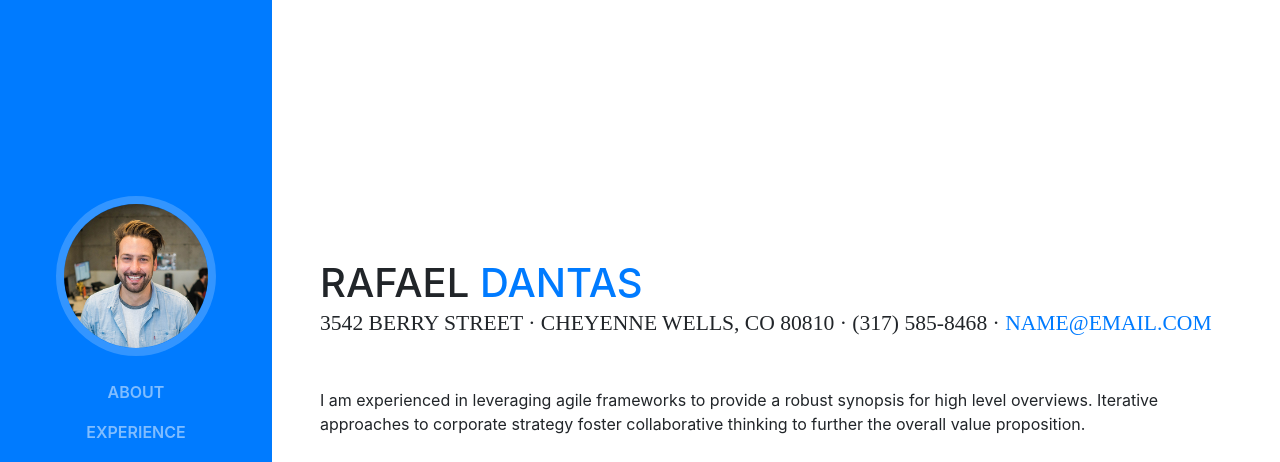
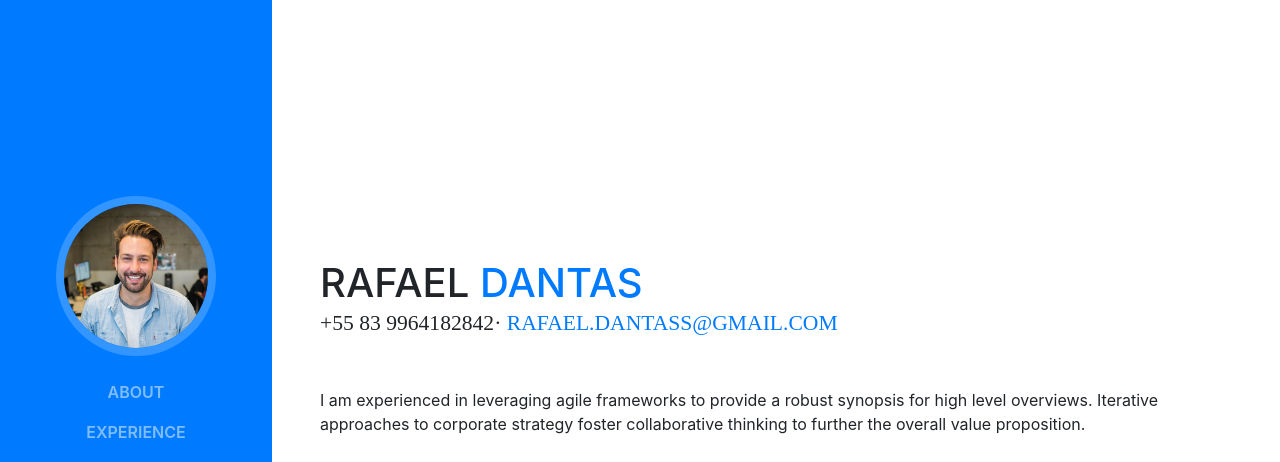
Before and after one commit to rafaeldantass-zz/rdantasss.github.io, a website with bundled scripts: page index.html in a window 1280 px wide. Shown: the top 462 px of the page. Built offline with nearby package versions, Linux system fonts and the light colour scheme; a web font is replaced by a local one.

Commit message:
Alteracao de endereco, telefone e email

```diff
--- a/index.html
+++ b/index.html
@@ -68,8 +68,8 @@
           <h1 class="mb-0">Rafael
             <span class="text-primary">Dantas</span>
           </h1>
-          <div class="subheading mb-5">3542 Berry Street · Cheyenne Wells, CO 80810 · (317) 585-8468 ·
-            <a href="mailto:name@email.com">name@email.com</a>
+          <div class="subheading mb-5">+55 83 9964182842·
+            <a href="mailto:name@email.com">rafael.dantass@gmail.com</a>
           </div>
           <p class="mb-5">I am experienced in leveraging agile frameworks to provide a robust synopsis for high level overviews. Iterative approaches to corporate strategy foster collaborative thinking to further the overall value proposition.</p>
           <ul class="list-inline list-social-icons mb-0">
```
